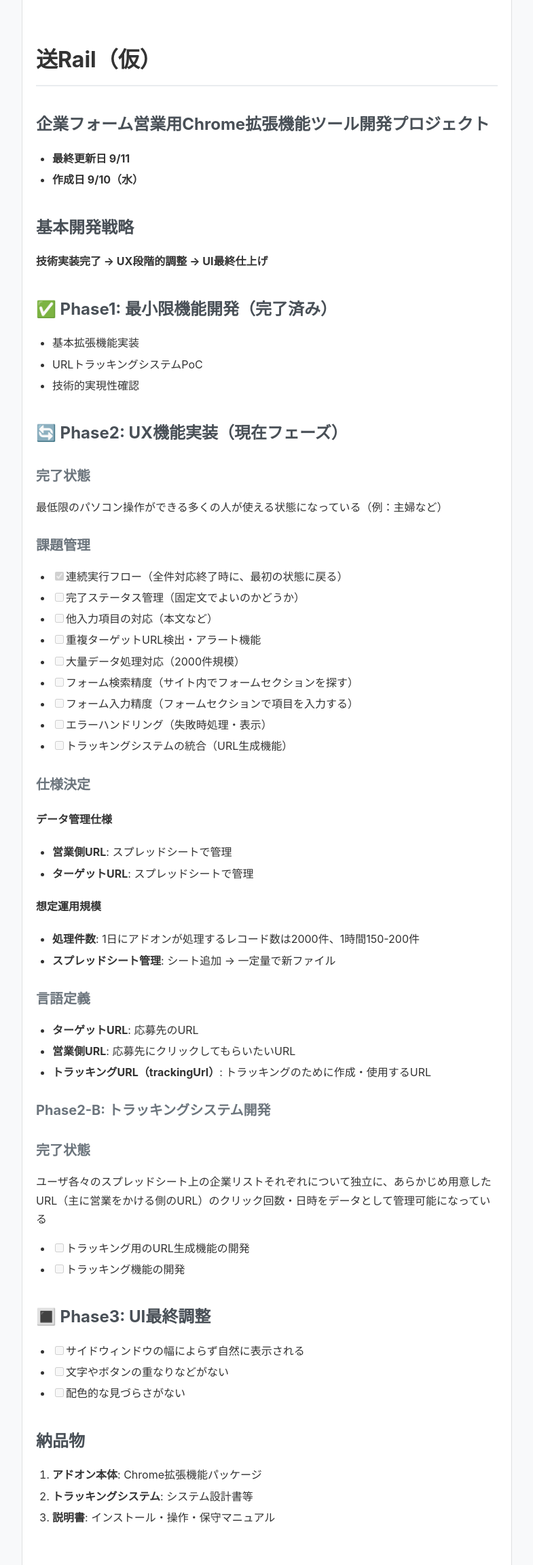
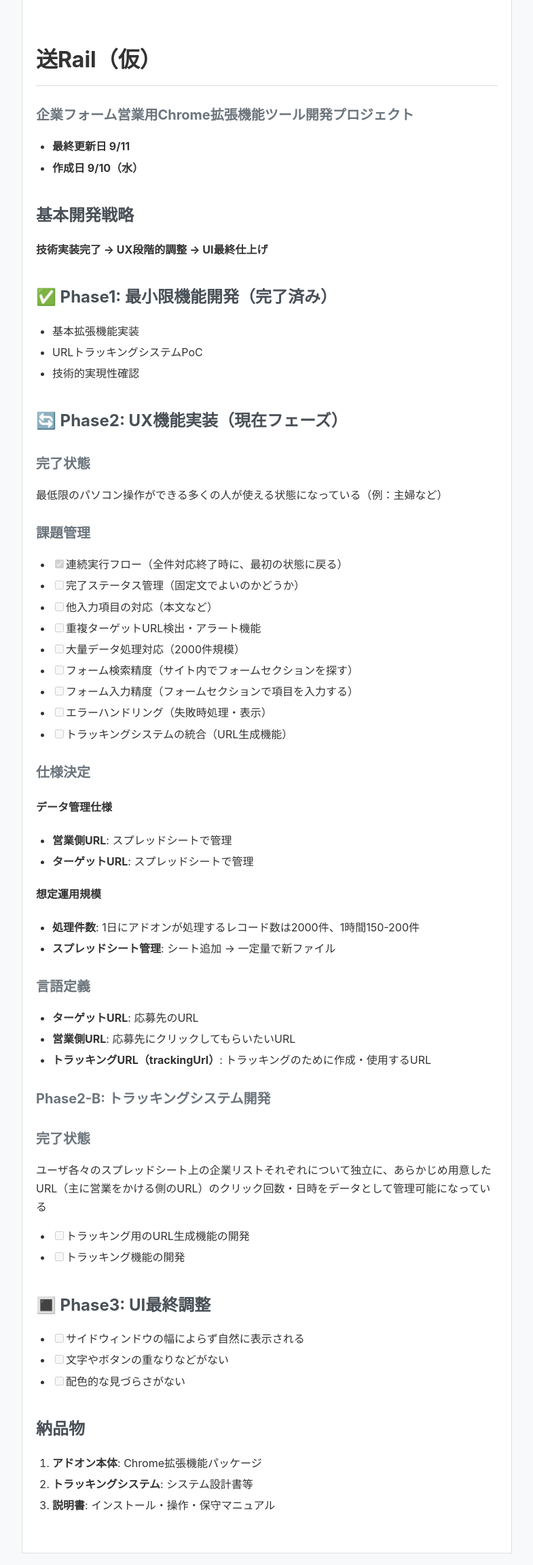
Before and after one commit to Rioto3/docs, a Jekyll site: the page built from ocRail/project_schedule.md, in a window 1280 px wide. Shown: the whole page at 68% size, without its empty margins (247-1032 px from the left). Built offline with Jekyll 4.4.1, drawn with Linux system fonts in a browser that asks for light colours; our own code applies the rules of GitHub Pages for plain Markdown files.

```diff
--- a/ocRail/project_schedule.md
+++ b/ocRail/project_schedule.md
@@ -1,5 +1,5 @@
 # 送Rail（仮）
-## 企業フォーム営業用Chrome拡張機能ツール開発プロジェクト
+### 企業フォーム営業用Chrome拡張機能ツール開発プロジェクト
 
 - **最終更新日 9/11**
 - **作成日 9/10（水）**
```
